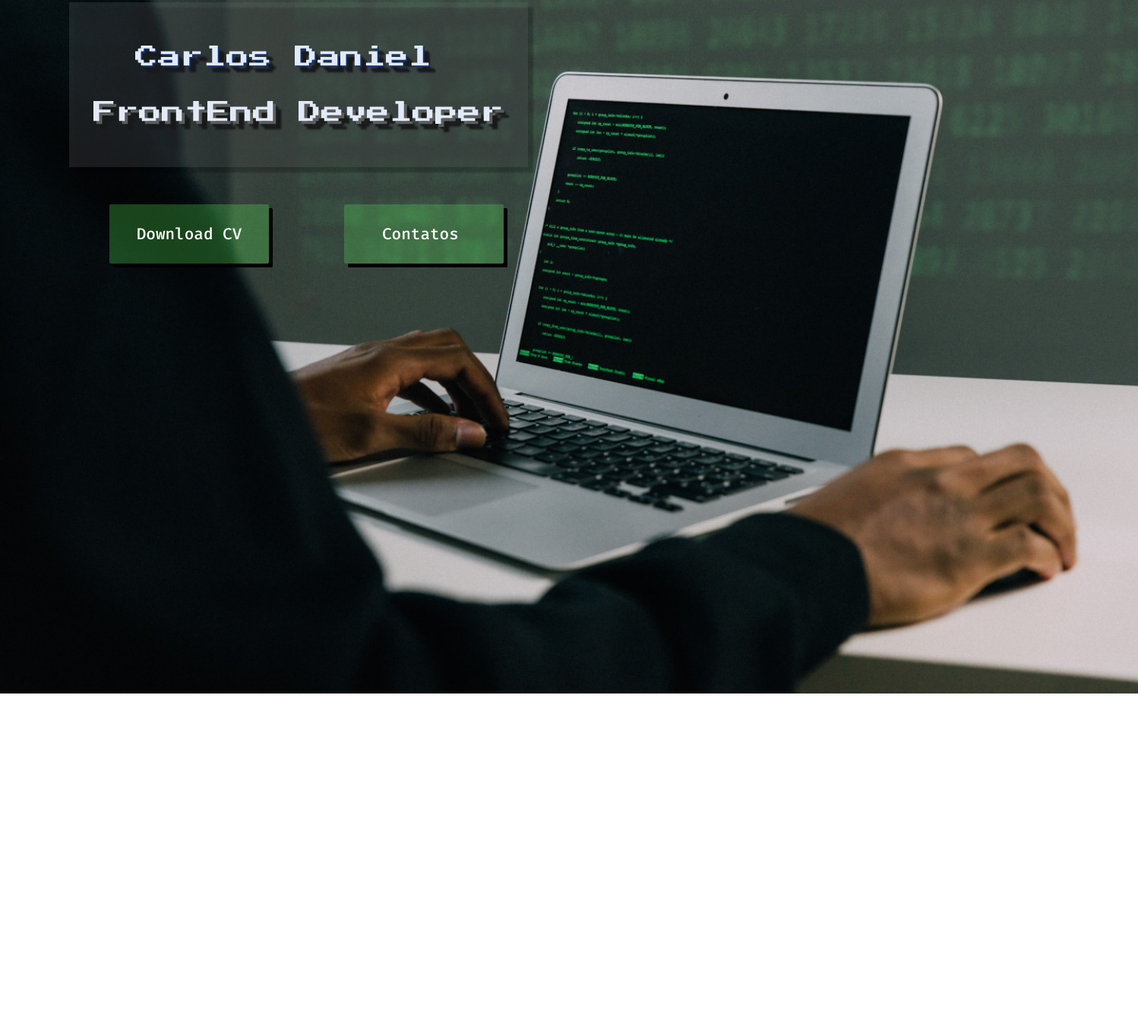
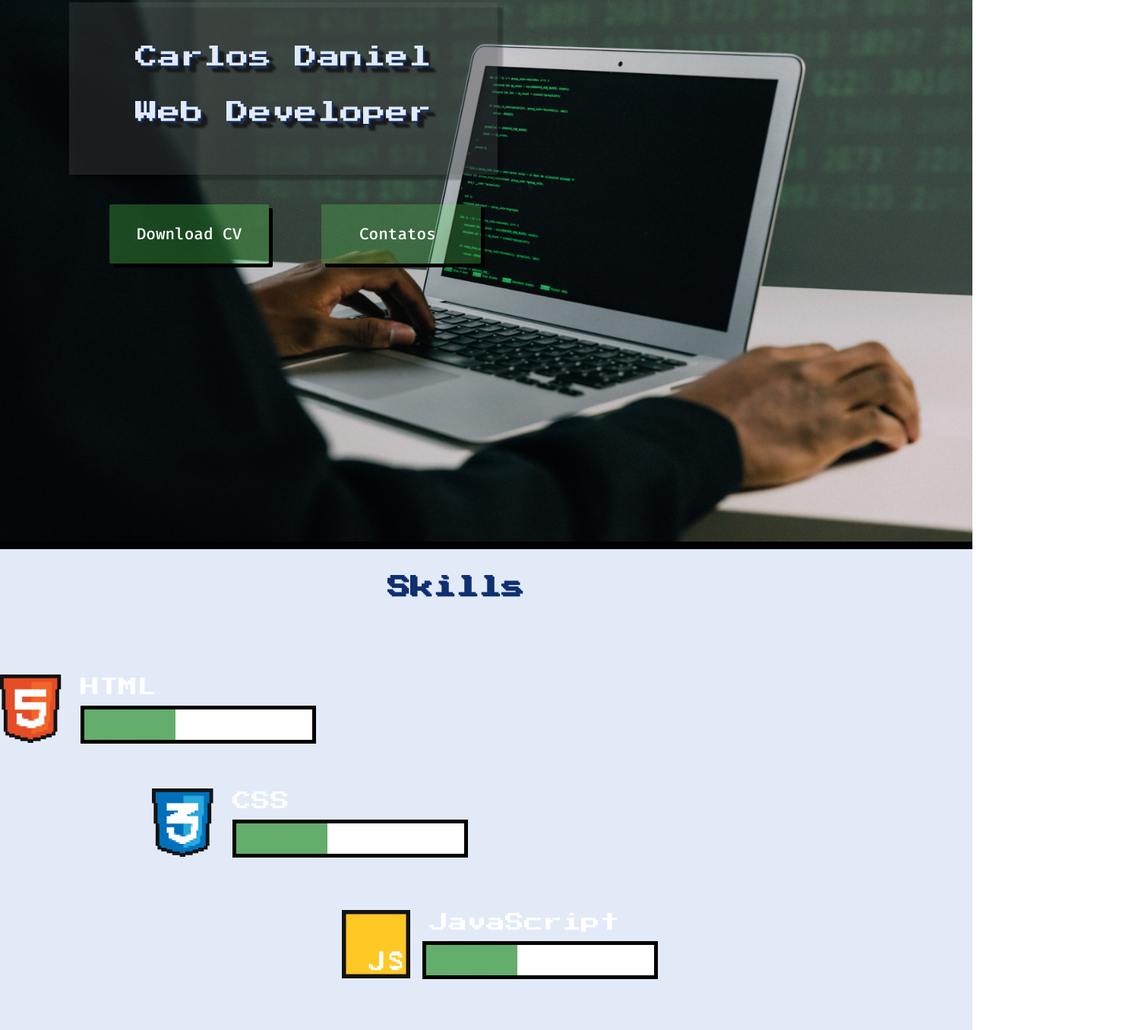
Before and after one commit to CarlusD/curso-html-css-feliz, a plain HTML site: page index.html in a window 1280 px wide. Shown: the part 217-1573 px from the top of the page at 76% size, 1498 px wide, since content can reach past the window. Drawn offline with Linux system fonts and the light colour scheme.

Commit message:
Create Skills

```diff
--- a/feliz.css
+++ b/feliz.css
@@ -100,25 +100,26 @@ a.nava::before{
 
 main {
     width: 100%;
-    height: 2000px;
+    height: 5000px;
 }
 
-.section-banner-left{
+.section-banner{
     position: absolute;
     display: flex;
     background-color: white;
     width:100%;
     top: 130px;
+    border-bottom: 10px solid black;
 }
 
-.section-banner-left img {
-    width: 1940px;
-    height: 1000px;
+.section-banner img {
+    width:100%;
+    height: 800px;
     top: 140px;
 }
 
 
-.section-banner-left > div {
+.section-banner > div {
     display: inline-block;
     position: absolute;
     background-color:rgba(101, 106, 110, 0.235);
@@ -129,7 +130,7 @@ main {
     filter:  drop-shadow(7px 7px 1px black);;
 }
 
-.section-banner-left > div > h1 {
+.section-banner > div > h1 {
     font:normal 500 30px 'Press Start 2P';
     color:var(--cor2);
     line-height: 30px;
@@ -139,7 +140,7 @@ main {
     text-shadow: 1.9px 1.9px 0px var(--cor3);
 }
 
-.section-banner-left > div > h2 {
+.section-banner > div > h2 {
     font:normal 400 30px 'Press Start 2P';
     color: var(--cor2);
     line-height: 30px;
@@ -175,7 +176,7 @@ main {
     text-decoration: none;
     display:inline-block;
     top: 360px;
-    left: 463px;
+    left: 433px;
     width: 170px;
     position: absolute;
     background-color:#5ef65e3b;
@@ -187,3 +188,75 @@ main {
     color: white;
     border-radius: 2px;
 }
+
+.section-skills {
+    position:absolute;
+    display: flex;
+    background-color: var(--cor2);
+    width:100%;
+    height: 798px;
+    margin-top: 810px;
+}
+
+.section-skills h1 {
+    position:relative;
+    top: -350px;
+    left: 400px;
+    text-align: center;
+    font:normal 500 30px 'Press Start 2P';
+    color:var(--cor3);
+    line-height: 30px;
+    width: 500px;
+    padding: 4px;
+    text-shadow: 1.9px 1.9px 0px var(--cor3);
+    margin:auto;
+}
+
+#list-skills {
+    width: 950px;
+    height: 470px;
+    position: relative;
+    top: 160px;
+    right: 400px;
+}
+
+.skiladas {
+    width: 430px;
+    height: 90px;
+    margin-bottom: 38px;
+}
+
+.skiladas img {
+    margin-top: 5px;
+}
+
+#skiladas {
+    font: normal 400 25px 'Press Start 2P';
+    color: white;
+    display: inline-block;
+    position: relative;
+    margin-left: 25px;
+    top: -61px;
+}
+
+span.squilos {
+    display: inline-block;
+    border:5px solid black;
+    position: relative;
+    top: -70px;
+    left: 106px;
+    width:300px;
+    height:40px;
+    background-image: linear-gradient(to right, var(--cor8) 120px, white 30px);
+}
+
+#css {
+    margin-left: 200px;
+    margin-top: 60px;
+
+}
+
+#js {
+    margin-left: 450px;
+    margin-top: 70px;
+}
--- a/index.html
+++ b/index.html
@@ -13,7 +13,7 @@
 </head>
 <body>
     <header>
-        <h1 id="uni">CD</h1><img id="logoo" src="dinopixel.png" alt="">
+        <h1 id="uni">CD</h1><img id="logoo" src="dinopixel.png" alt="Fotinha do Dino da net">
         <nav>
             <ul>
                 <li><a class="nava" href="#" lang="en">Skills</a></li>
@@ -26,15 +26,22 @@
     </header>
 </body>
 <main>
-    <section class="section-banner-left">
-        <img src="pexels-mati-mango-6330644.jpg" alt="">
+    <section class="section-banner">
+        <img src="pexels-mati-mango-6330644.jpg" alt="Hacker/Programação">
         <div>
             <h1>Carlos Daniel</h1>
-            <h2>FrontEnd Developer</h2>
+            <h1>Web Developer</h1>
         </div>
         <a id="position1" class="button" href="#" lang="en">Download CV</a>
         <a id="position2" class="button" href="#">Contatos</a>
     </section>
-
+    <section class="section-skills">
+            <h1>Skills</h1>
+            <div id="list-skills">
+                <div class="skiladas"><img src="ico_html5.png" alt="Html Icon"><h2 id="skiladas">HTML</h2><span class="squilos"></span></div>
+                <div id="css" class="skiladas"><img src="ico_css3.png" alt="Css Icon"><h2 id="skiladas">CSS</h2><span class="squilos"></span></div>
+                <div id="js" class="skiladas"><img src="ico_js.png" alt="Js Icon"><h2 id="skiladas">JavaScript</h2><span class="squilos"></span></div>
+            </div>
+    </section>
 </main>
 </html>
```
Also changed, not shown: ico_css3.png (added), ico_html5.png (added), ico_js.png (added).
